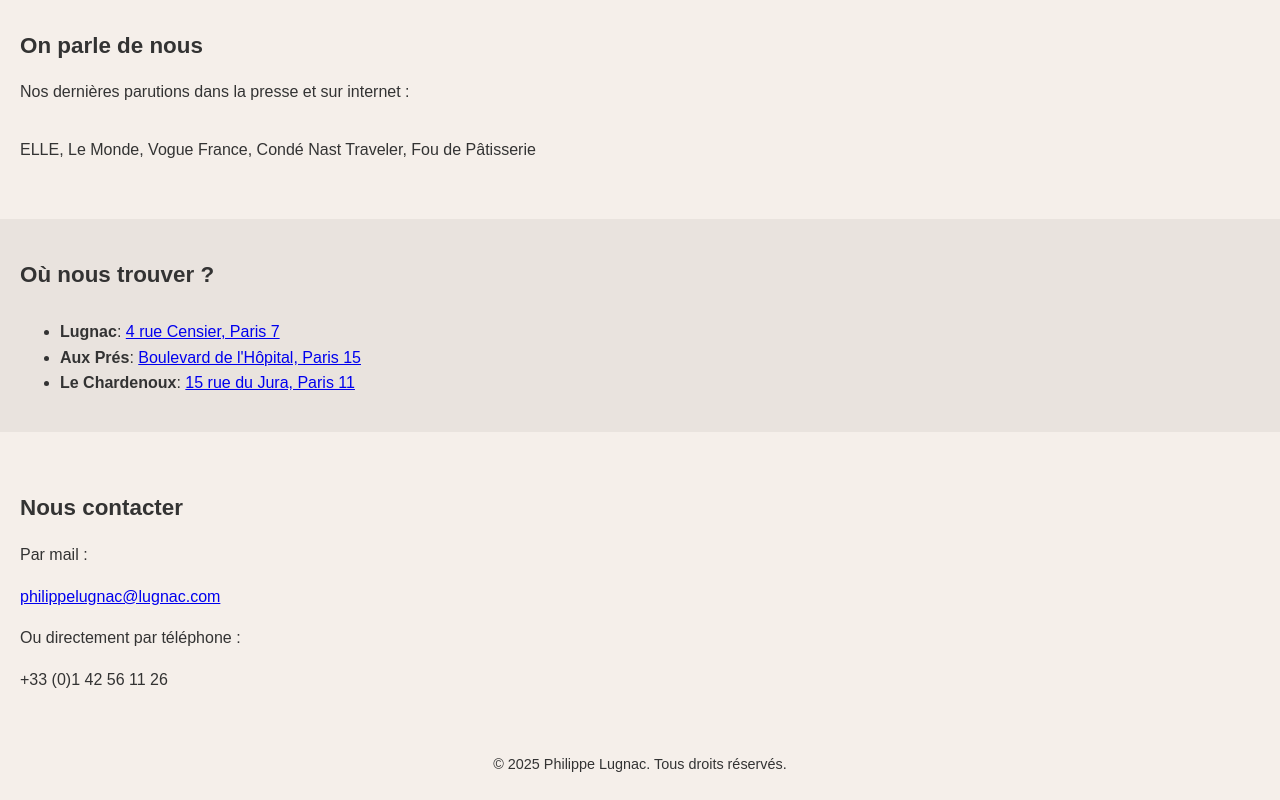
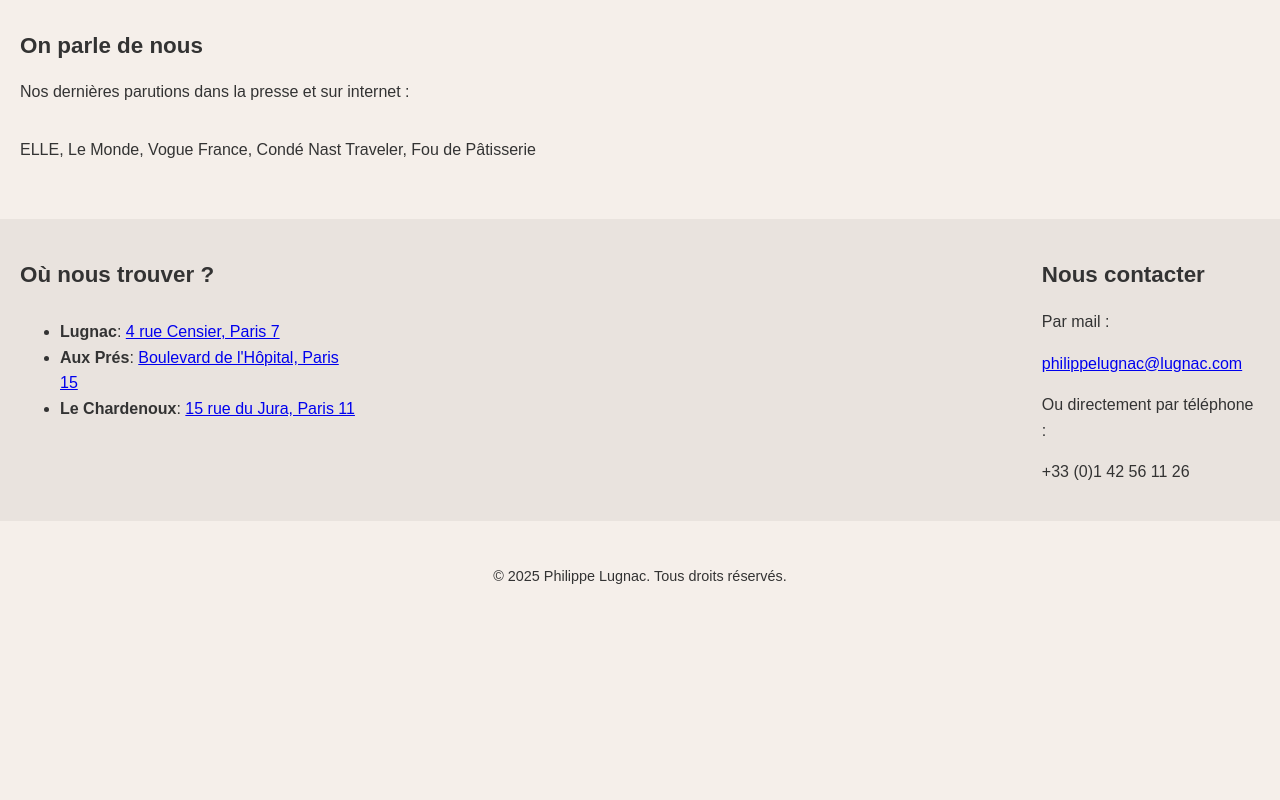
Before and after one commit to Alsaka-No-One/Alsaka-No-One.github.io, a plain HTML site: page index.html in a window 1280 px wide. Shown: the part 1591-2391 px from the top of the page. After the commit the page ends 2204 px from the top, so only its background shows below. Drawn offline with Linux system fonts and the light colour scheme.

Commit message:
fuse "où nous trouver" & "nous contacter"

```diff
--- a/index.html
+++ b/index.html
@@ -1,12 +1,14 @@
 <!DOCTYPE html>
 <html lang="fr">
+
 <head>
     <meta charset="UTF-8">
     <meta name="viewport" content="width=device-width, initial-scale=1.0">
     <title>Philippe Lugnac - Pâtisseries</title>
-    <link rel="stylesheet" href="style.css"/>
+    <link rel="stylesheet" href="style.css" />
     <script src="script.js"></script>
 </head>
+
 <body>
     <header>
         <h1>Philippe Lugnac</h1>
@@ -26,7 +28,8 @@
             <img src="hero-image4.jpg" alt="Image 4">
         </div>
 
-        <p>"Nous travaillons à l'émotion pour proposer des pâtisseries inscrites dans la gourmandise et la modernité."</p>
+        <p>"Nous travaillons à l'émotion pour proposer des pâtisseries inscrites dans la gourmandise et la modernité."
+        </p>
 
         <div class="carousel-buttons">
             <button class="prev">&#10094;</button>
@@ -39,7 +42,9 @@
             <div class="content">
                 <div>
                     <h2>Le chef</h2>
-                    <p>Philippe Lugnac s’amuse autant à inventer qu’à réinventer, faire briller le répertoire classique parisien, visiter de nouvelles terres avec attention et donner de l’éclat aux soirées festives qui se prolongent.</p>
+                    <p>Philippe Lugnac s’amuse autant à inventer qu’à réinventer, faire briller le répertoire classique
+                        parisien, visiter de nouvelles terres avec attention et donner de l’éclat aux soirées festives
+                        qui se prolongent.</p>
                 </div>
                 <img src="chef.jpg" alt="Philippe Lugnac dans sa cuisine">
             </div>
@@ -50,7 +55,8 @@
                 <img src="gateau.jpg" alt="Pâtisserie décorée avec soin">
                 <div>
                     <h2>Nos pâtisseries</h2>
-                <p>Créations originales, grands classiques revisités, gâteaux de voyage ou pour vos événements, découvrez le catalogue de nos produits disponibles en boutique.</p>
+                    <p>Créations originales, grands classiques revisités, gâteaux de voyage ou pour vos événements,
+                        découvrez le catalogue de nos produits disponibles en boutique.</p>
                 </div>
             </div>
         </section>
@@ -63,26 +69,30 @@
             </div>
         </section>
 
-        <section id="locations" class="locations">
+        <section id="locationsContact" class="locationsContact">
+            <div>
                 <h2>Où nous trouver ?</h2>
                 <div class="grid">
-                <div>
                     <ul>
-                        <li><strong>Lugnac</strong>: <a href="https://www.google.fr/maps/place/4+Rue+Censier,+75005+Paris/@48.8410919,2.3526616,721m/data=!3m2!1e3!4b1!4m6!3m5!1s0x47e671f1f4104b53:0x43e3cbe39e9ac673!8m2!3d48.8410919!4d2.3552365!16s%2Fg%2F11kj0jx6jg?entry=ttu&g_ep=EgoyMDI1MDIxMS4wIKXMDSoASAFQAw%3D%3D">
+                        <li><strong>Lugnac</strong>: <a
+                                href="https://www.google.fr/maps/place/4+Rue+Censier,+75005+Paris/@48.8410919,2.3526616,721m/data=!3m2!1e3!4b1!4m6!3m5!1s0x47e671f1f4104b53:0x43e3cbe39e9ac673!8m2!3d48.8410919!4d2.3552365!16s%2Fg%2F11kj0jx6jg?entry=ttu&g_ep=EgoyMDI1MDIxMS4wIKXMDSoASAFQAw%3D%3D">
                                 4 rue Censier, Paris 7
-                        </a></li>
-                        <li><strong>Aux Prés</strong>: <a href="https://www.google.fr/maps/place/Bd+de+l'H%C3%B4pital,+Paris/@48.8377865,2.3576212,1442m/data=!3m2!1e3!4b1!4m6!3m5!1s0x47e671f486441fa9:0x172c6bb691c3df2e!8m2!3d48.8377865!4d2.3601961!16zL20vMGIwMzY3?entry=ttu&g_ep=EgoyMDI1MDIxMC4wIKXMDSoASAFQAw%3D%3D">
+                            </a>
+                        </li>
+                        <li><strong>Aux Prés</strong>: <a
+                                href="https://www.google.fr/maps/place/Bd+de+l'H%C3%B4pital,+Paris/@48.8377865,2.3576212,1442m/data=!3m2!1e3!4b1!4m6!3m5!1s0x47e671f486441fa9:0x172c6bb691c3df2e!8m2!3d48.8377865!4d2.3601961!16zL20vMGIwMzY3?entry=ttu&g_ep=EgoyMDI1MDIxMC4wIKXMDSoASAFQAw%3D%3D">
                                 Boulevard de l'Hôpital, Paris 15
-                        </a></li>
-                        <li><strong>Le Chardenoux</strong>: <a href="https://www.google.fr/maps/place/15+Rue+du+Jura,+75013+Paris/@48.8371371,2.3513052,1442m/data=!3m2!1e3!4b1!4m6!3m5!1s0x47e671f2e81a700d:0xc16e8543b4608ac7!8m2!3d48.8371372!4d2.3561761!16s%2Fg%2F11cs6p7qyv?entry=ttu&g_ep=EgoyMDI1MDIxMC4wIKXMDSoASAFQAw%3D%3D">
+                            </a>
+                        </li>
+                        <li><strong>Le Chardenoux</strong>: <a
+                                href="https://www.google.fr/maps/place/15+Rue+du+Jura,+75013+Paris/@48.8371371,2.3513052,1442m/data=!3m2!1e3!4b1!4m6!3m5!1s0x47e671f2e81a700d:0xc16e8543b4608ac7!8m2!3d48.8371372!4d2.3561761!16s%2Fg%2F11cs6p7qyv?entry=ttu&g_ep=EgoyMDI1MDIxMC4wIKXMDSoASAFQAw%3D%3D">
                                 15 rue du Jura, Paris 11
-                        </a></li>
+                            </a>
+                        </li>
                     </ul>
                 </div>
             </div>
-        </section>
 
-        <section id="contact" class="contact">
             <div id="">
                 <h2>Nous contacter</h2>
                 <p>Par mail :</p>
@@ -97,4 +107,5 @@
         <p>&copy; 2025 Philippe Lugnac. Tous droits réservés.</p>
     </footer>
 </body>
+
 </html>
--- a/style.css
+++ b/style.css
@@ -85,7 +85,7 @@ section {
   padding: 20px;
 }
 
-.chef, .patisseries, .media, .locations {
+.chef, .patisseries, .media, .locationsContact {
   margin-bottom: 20px;
 }
 
@@ -103,11 +103,13 @@ section {
   height: 533px;
 }
 
-.locations {
+.locationsContact {
   background-color: #e9e3de;
+  display: flex;
+  justify-content: space-around;
 }
 
-.locations img {
+.locationsContact img {
   width: 564px;
   height: 404px;
 }
```
Lines whose indentation alone changed are shown as unchanged.
